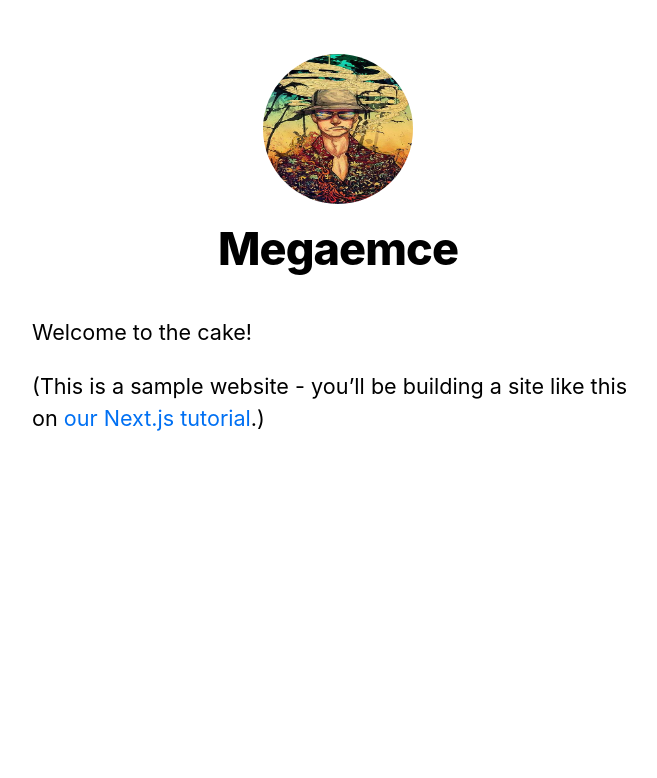
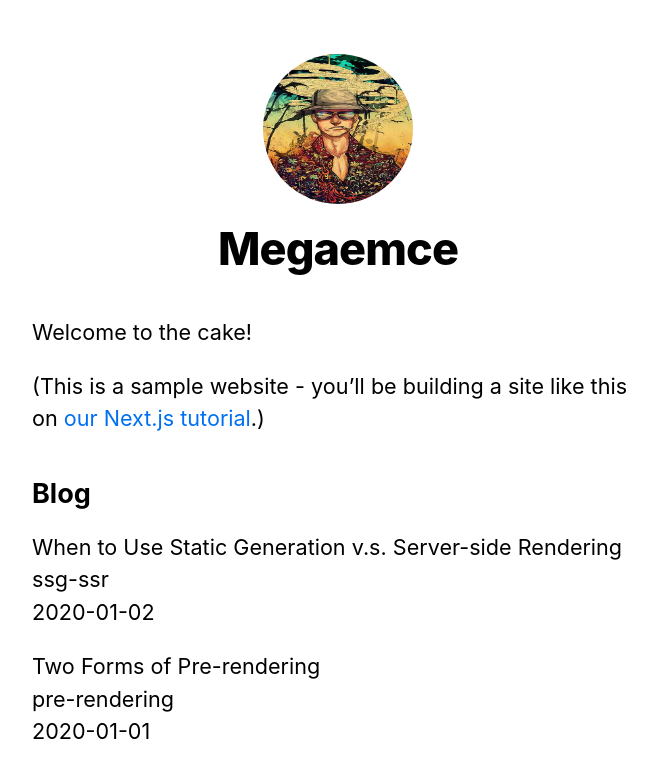
Before and after one commit to Megaemce/nextjs-blog, a Next.js app: page / in a window 1280 px wide. Shown: the top 778 px of the page, without its empty margins (302-959 px from the left). Built offline with nearby package versions, Linux system fonts and the light colour scheme.

Commit message:
Data fetching

```diff
--- /dev/null
+++ b/lib/posts.js
@@ -0,0 +1,35 @@
+import fs from "fs";
+import path from "path";
+import matter from "gray-matter";
+
+const postsDirectory = path.join(process.cwd(), "posts");
+
+export function getSortedPostsData() {
+    // Get file names under /posts
+    const fileNames = fs.readdirSync(postsDirectory);
+    const allPostsData = fileNames.map((fileName) => {
+        // Remove ".md" from file name to get id
+        const id = fileName.replace(/\.md$/, "");
+
+        // Read markdown file as string
+        const fullPath = path.join(postsDirectory, fileName);
+        const fileContents = fs.readFileSync(fullPath, "utf8");
+
+        // Use gray-matter to parse the post metadata section
+        const matterResult = matter(fileContents);
+
+        // Combine the data with the id
+        return {
+            id,
+            ...matterResult.data,
+        };
+    });
+    // Sort posts by date
+    return allPostsData.sort((a, b) => {
+        if (a.date < b.date) {
+            return 1;
+        } else {
+            return -1;
+        }
+    });
+}
--- a/package.json
+++ b/package.json
@@ -6,6 +6,7 @@
     "start": "next start"
   },
   "dependencies": {
+    "gray-matter": "^4.0.3",
     "next": "latest",
     "react": "18.2.0",
     "react-dom": "18.2.0"
--- a/pages/index.js
+++ b/pages/index.js
@@ -1,8 +1,18 @@
 import Head from "next/head";
 import Layout, { siteTitle } from "../components/layout";
 import utilStyles from "../styles/utils.module.css";
+import { getSortedPostsData } from "../lib/posts";
 
-export default function Home() {
+export async function getStaticProps() {
+    const allPostsData = getSortedPostsData();
+    return {
+        props: {
+            allPostsData,
+        },
+    };
+}
+
+export default function Home({ allPostsData }) {
     return (
         <Layout home>
             <Head>
@@ -17,6 +27,22 @@ export default function Home() {
                     .)
                 </p>
             </section>
+            <section
+                className={`${utilStyles.headingMd} ${utilStyles.padding1px}`}
+            >
+                <h2 className={utilStyles.headingLg}>Blog</h2>
+                <ul className={utilStyles.list}>
+                    {allPostsData.map(({ id, date, title }) => (
+                        <li className={utilStyles.listItem} key={id}>
+                            {title}
+                            <br />
+                            {id}
+                            <br />
+                            {date}
+                        </li>
+                    ))}
+                </ul>
+            </section>
         </Layout>
     );
 }
--- /dev/null
+++ b/posts/pre-rendering.md
@@ -0,0 +1,4 @@
+---
+title: "Two Forms of Pre-rendering"
+date: "2020-01-01"
+---
--- /dev/null
+++ b/posts/ssg-ssr.md
@@ -0,0 +1,4 @@
+---
+title: "When to Use Static Generation v.s. Server-side Rendering"
+date: "2020-01-02"
+---
```
Also changed, not shown: 1 other file (tests, documents, lock files or other folders).
